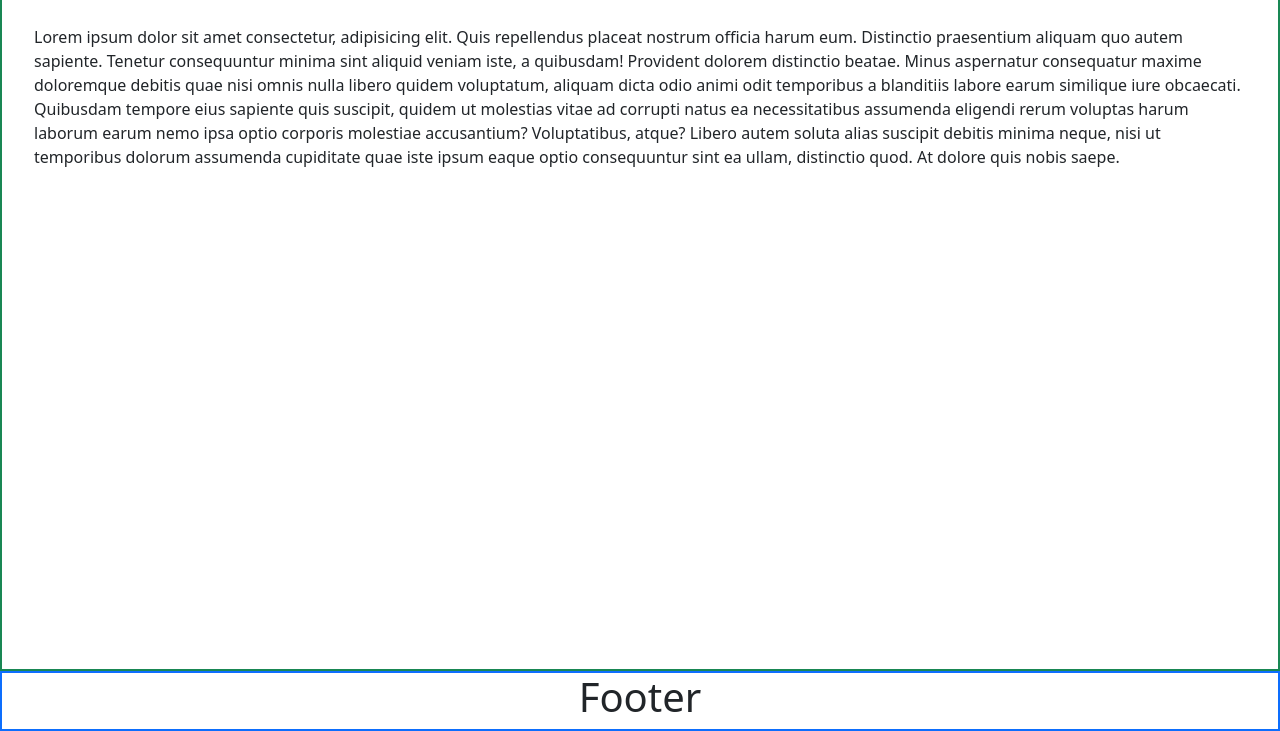
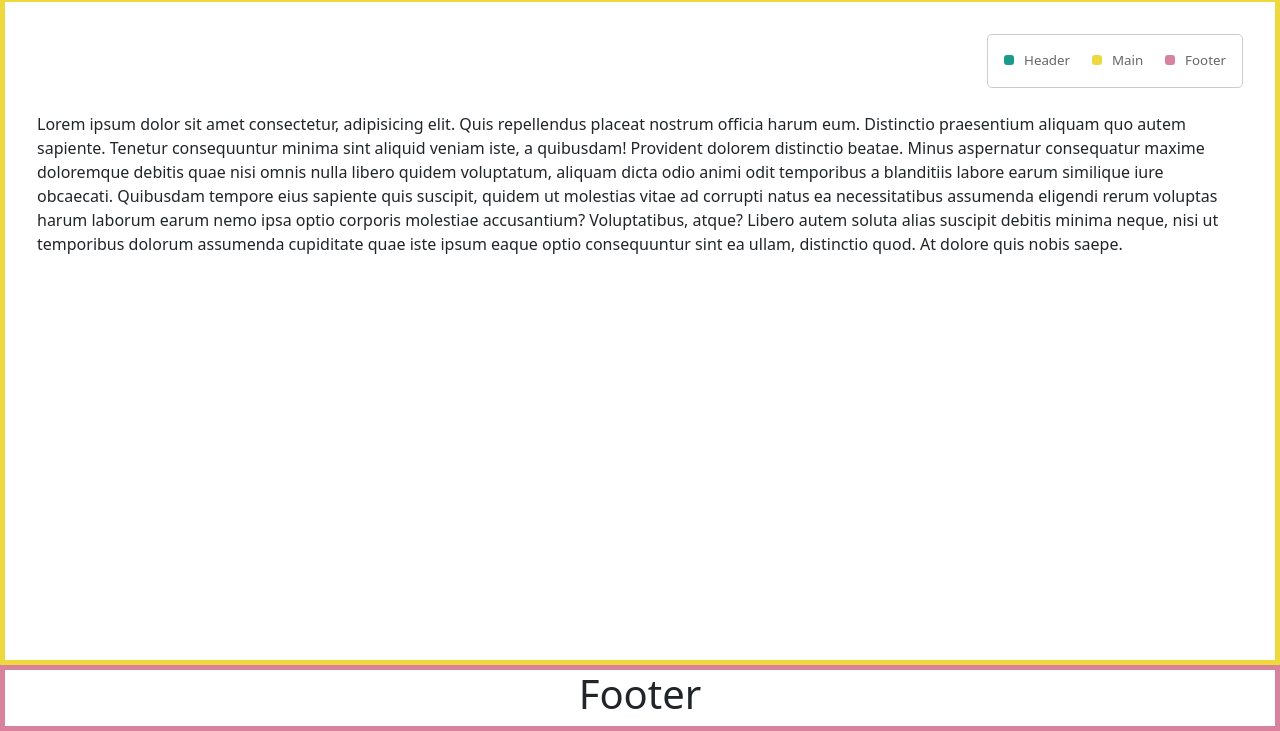
Before and after one commit to carlossolmedo/styles, a website: page index.html in a window 1280 px wide. Shown: the part 69-800 px from the top of the page. Drawn offline with nearby package versions, Linux system fonts and the light colour scheme; files that its build step writes are made by us from their sources.

Commit message:
feat(front): legend for default layout added

```diff
--- a/index.html
+++ b/index.html
@@ -13,6 +13,13 @@
     <h1 class="h1">SCSS/CSS Styles</h1>
   </header>
   <main class="main">
+    <div class="legend">
+      <div class="content">
+        <div class="l-header">Header</div>
+        <div class="l-main">Main</div>
+        <div class="l-footer">Footer</div>
+      </div>
+    </div>
     <div>
       <p>Lorem ipsum dolor sit amet consectetur, adipisicing elit. Quis repellendus placeat nostrum officia harum eum. Distinctio praesentium aliquam quo autem sapiente. Tenetur consequuntur minima sint aliquid veniam iste, a quibusdam!
       Provident dolorem distinctio beatae. Minus aspernatur consequatur maxime doloremque debitis quae nisi omnis nulla libero quidem voluptatum, aliquam dicta odio animi odit temporibus a blanditiis labore earum similique iure obcaecati.
--- a/scss/_layout.scss
+++ b/scss/_layout.scss
@@ -3,24 +3,73 @@
 @use 'mixins/breakpoints'as *;
 
 .header {
-  border: 2px solid $border-header;
+  border: 5px solid $border-header;
   text-align: center;
 }
 
 .main {
-  border: 2px solid $border-main;
+  border: 5px solid $border-main;
   padding: 1rem;
 }
 
 .footer {
-  border: 2px solid $border-footer;
+  border: 5px solid $border-footer;
   text-align: center;
+}
+
+.legend {
+  display: flex;
+  justify-content: flex-end;
+  margin-bottom: 1.5rem;
+
+  .content {
+    display: flex;
+    justify-content: space-between;
+    padding: 1rem;
+    border: 1px solid #cccccc;
+    border-radius: 5px;
+    width: 100vw;
+    @include media-breakpoint-up(sm) {
+      width: 16em;
+    }
+
+    & div {
+      color: #666666;
+      font-size: smaller;
+
+      &::before {
+        content: '';
+        width: 10px;
+        height: 10px;
+        display: inline-flex;
+        margin-right: 10px;
+        border-radius: 3px;
+      }
+    }
+
+    .l-header {
+      &::before {
+        background-color: $border-header;
+      }
+    }
+
+    .l-main {
+      &::before {
+        background-color: $border-main;
+      }
+    }
+
+    .l-footer {
+      &::before {
+        background-color: $border-footer;
+      }
+    }
+  }
 }
 
 // Responsive
 @include media-breakpoint-up(sm) {
   .main {
-    border: 2px solid $border-main;
     padding: 2rem;
   }
 }
--- a/scss/_variables.scss
+++ b/scss/_variables.scss
@@ -19,6 +19,6 @@ $grid-breakpoints: (
 ) !default;
 
 // Layout
-$border-header: $danger;
-$border-main: $success;
-$border-footer: $primary;
+$border-header: #1B998B;
+$border-main: #EDD83D;
+$border-footer: #D8829D;
```
Also changed, not shown: 1 other file.
